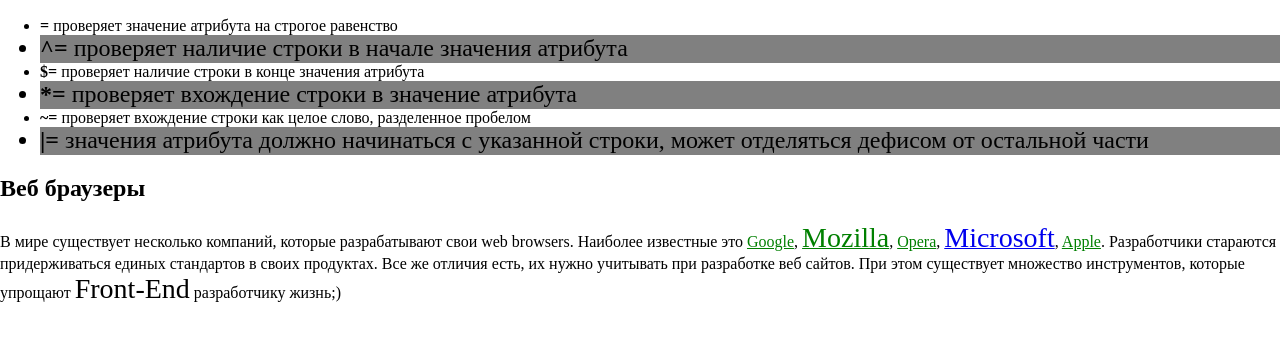
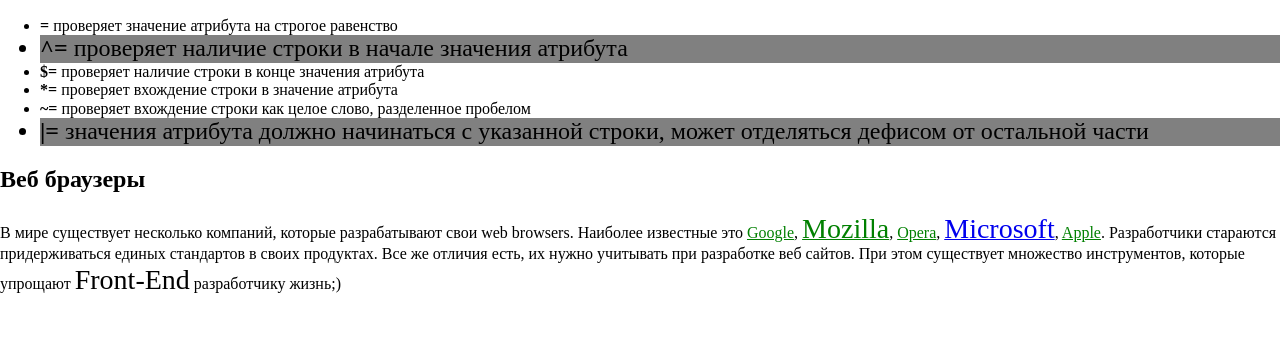
Before and after one commit to Volodia-Samson/sselector, a plain HTML site: page index.html in a window 1280 px wide. Shown: the part 267-608 px from the top of the page. Drawn offline with nearby package versions, Linux system fonts and the light colour scheme.

Commit message:
sselector

```diff
--- a/stayl.css
+++ b/stayl.css
@@ -6,7 +6,7 @@ img[src$=".jpg"]{
     margin-left: 50px;
 }
 
-ul li[data-description*="even"]{
+li[data-description~= "even"]{
     background-color: grey;
     font-size: 24px;
 }
```
